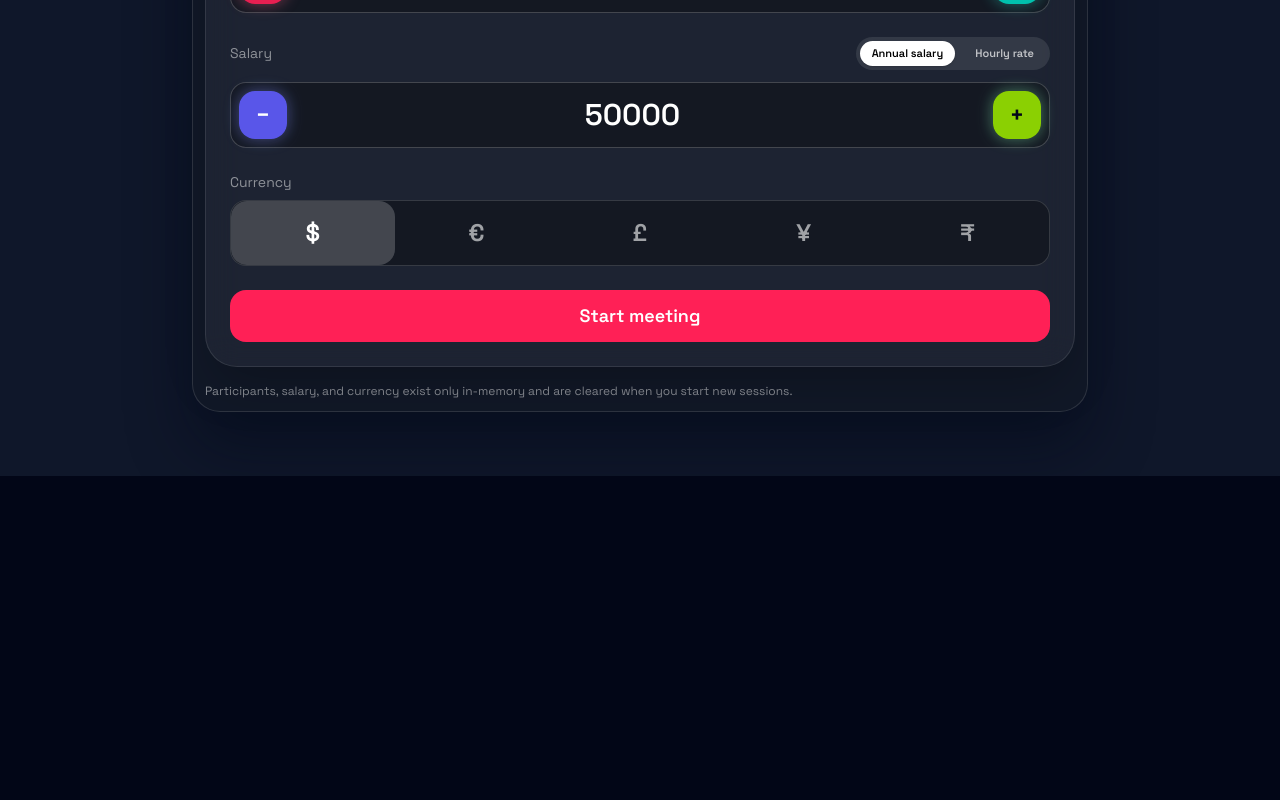
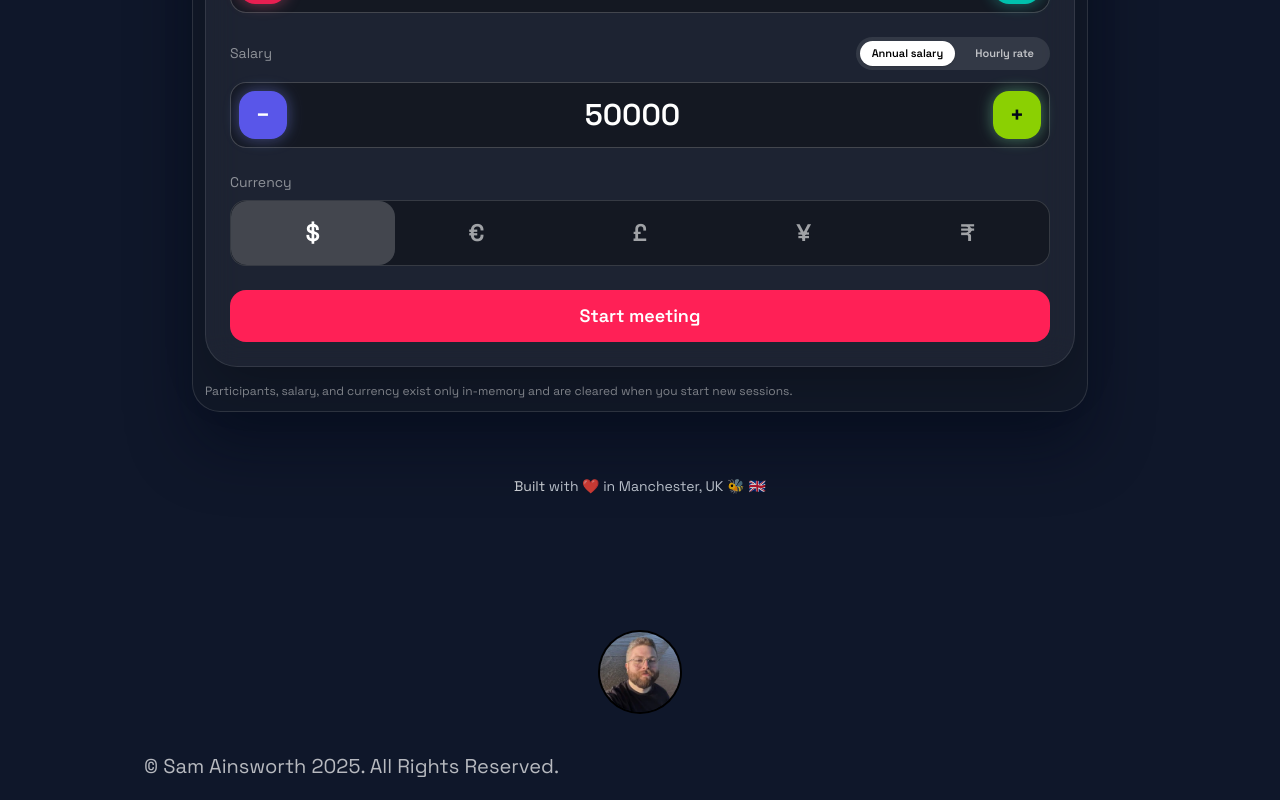
Before and after one commit to sainsw/burnrate, a Next.js app: page / in a window 1280 px wide. Shown: the part 339-1139 px from the top of the page. Before the commit the page ends 815 px from the top, so only its background shows below. Built offline with nearby package versions, Linux system fonts and the light colour scheme; no server answers.

Commit message:
Added footer avatar, copyright notice and link to git repo

```diff
--- a/src/app/layout.tsx
+++ b/src/app/layout.tsx
@@ -1,6 +1,8 @@
 import type { Metadata } from "next";
 import { Geist_Mono, Space_Grotesk } from "next/font/google";
 import "./globals.css";
+import { BuiltWithLove } from "@/components/built-with";
+import { Footer } from "@/components/footer";
 import {
   SEO_KEYWORDS,
   SITE_DESCRIPTION,
@@ -78,9 +80,13 @@ export default function RootLayout({
         <div className="relative min-h-screen overflow-hidden">
           <div className="pointer-events-none absolute inset-0 bg-[#0f172a]" />
           <div className="pointer-events-none absolute inset-0 opacity-70" />
-          <main className="relative mx-auto flex min-h-screen max-w-5xl flex-col gap-10 px-6 pb-16 pt-14 sm:px-10">
-            {children}
-          </main>
+          <div className="relative mx-auto flex min-h-screen max-w-5xl flex-col">
+            <main className="flex flex-1 flex-col gap-10 px-6 pb-16 pt-14 sm:px-10">
+              {children}
+            </main>
+            <BuiltWithLove />
+            <Footer />
+          </div>
         </div>
       </body>
     </html>
--- /dev/null
+++ b/src/components/built-with.tsx
@@ -0,0 +1,25 @@
+export function BuiltWithLove() {
+  return (
+    <p className="px-6 pb-12 text-center text-sm text-slate-200 opacity-80 sm:px-10">
+      <a
+        href="https://github.com/sainsw/burnrate"
+        target="_blank"
+        rel="noopener noreferrer"
+        className="text-slate-50 underline-offset-4 hover:underline"
+      >
+        Built
+      </a>{" "}
+      with{" "}
+      <span role="img" aria-label="love">
+        ❤️
+      </span>{" "}
+      in Manchester, UK{" "}
+      <span role="img" aria-label="bee">
+        🐝
+      </span>
+      <span role="img" aria-label="United Kingdom flag" className="ml-1">
+        🇬🇧
+      </span>
+    </p>
+  );
+}
--- /dev/null
+++ b/src/components/footer.tsx
@@ -0,0 +1,54 @@
+import { PrideAvatar } from "@/components/pride-avatar";
+import { AVATAR_VERSION } from "@/lib/version";
+
+const year = new Date().getFullYear();
+const START_YEAR = 2025;
+
+const getCopyrightString = async () => {
+  const displayYear =
+    year > START_YEAR ? `${START_YEAR} - ${year}` : START_YEAR.toString();
+  return `© Sam Ainsworth ${displayYear}. All Rights Reserved.`;
+};
+
+export async function Footer() {
+  const copyrightString = await getCopyrightString();
+  return (
+    <footer className="relative">
+      <div className="relative h-64">
+        <div className="absolute bottom-0 left-0 container mx-auto px-4">
+          <div className="flex flex-col pb-5">
+            <div className="w-full">
+              <a
+                className="mb-10 block max-w-max md:mx-auto"
+                aria-label="visit ainsworth.dev"
+                href="https://ainsworth.dev"
+                target="_blank"
+                rel="noopener noreferrer"
+              >
+                <PrideAvatar>
+                  <picture>
+                    <source
+                      srcSet={`/images/home/avatar-${AVATAR_VERSION}.webp`}
+                      type="image/webp"
+                    />
+                    <img
+                      className="h-20 w-20 rounded-full bg-left-bottom"
+                      src={`/images/home/avatar-${AVATAR_VERSION}.jpg`}
+                      alt="Sam Ainsworth"
+                      width={80}
+                      height={80}
+                      loading="lazy"
+                    />
+                  </picture>
+                </PrideAvatar>
+              </a>
+            </div>
+            <div className="text-lg text-white/70 sm:text-xl">
+              {copyrightString}
+            </div>
+          </div>
+        </div>
+      </div>
+    </footer>
+  );
+}
--- /dev/null
+++ b/src/components/pride-avatar.tsx
@@ -0,0 +1,83 @@
+"use client";
+
+import { useEffect, useState } from "react";
+
+interface PrideAvatarProps {
+  children: React.ReactNode;
+  className?: string;
+}
+
+export function PrideAvatar({ children, className = "" }: PrideAvatarProps) {
+  const [isPrideTime, setIsPrideTime] = useState(false);
+
+  useEffect(() => {
+    const checkPrideTime = () => {
+      const now = new Date();
+      const month = now.getMonth() + 1; // 0-indexed
+      const date = now.getDate();
+
+      if (month === 6) {
+        setIsPrideTime(true);
+        return;
+      }
+
+      if (month === 8) {
+        const year = now.getFullYear();
+        const lastDayOfMonth = new Date(year, 8, 0).getDate();
+        let lastMonday = lastDayOfMonth;
+        const lastDayWeekday = new Date(year, 7, lastDayOfMonth).getDay();
+
+        if (lastDayWeekday === 1) {
+          lastMonday = lastDayOfMonth;
+        } else {
+          lastMonday = lastDayOfMonth - ((lastDayWeekday + 6) % 7);
+        }
+
+        const prideWeekStart = lastMonday - 7;
+        const prideWeekEnd = lastMonday;
+        const adjustedStart = Math.max(1, prideWeekStart);
+
+        if (date >= adjustedStart && date <= prideWeekEnd) {
+          setIsPrideTime(true);
+          return;
+        }
+      }
+
+      setIsPrideTime(false);
+    };
+
+    checkPrideTime();
+    const interval = setInterval(checkPrideTime, 24 * 60 * 60 * 1000);
+    return () => clearInterval(interval);
+  }, []);
+
+  if (!isPrideTime) {
+    return (
+      <div
+        className={`rounded-full ring-2 ring-black dark:ring-white ${className}`}
+      >
+        {children}
+      </div>
+    );
+  }
+
+  return (
+    <div className={`relative ${className}`}>
+      <div
+        className="rounded-full"
+        style={{
+          boxShadow: `
+            0 0 0 3px rgb(239 68 68),
+            0 0 0 6px rgb(249 115 22),
+            0 0 0 9px rgb(250 204 21),
+            0 0 0 12px rgb(34 197 94),
+            0 0 0 15px rgb(59 130 246),
+            0 0 0 18px rgb(147 51 234)
+          `,
+        }}
+      >
+        {children}
+      </div>
+    </div>
+  );
+}
--- /dev/null
+++ b/src/lib/version.ts
@@ -0,0 +1 @@
+export const AVATAR_VERSION = "56af89cb";
```
Also changed, not shown: public/images/home/avatar-56af89cb.jpg (added), public/images/home/avatar-56af89cb.webp (added).
